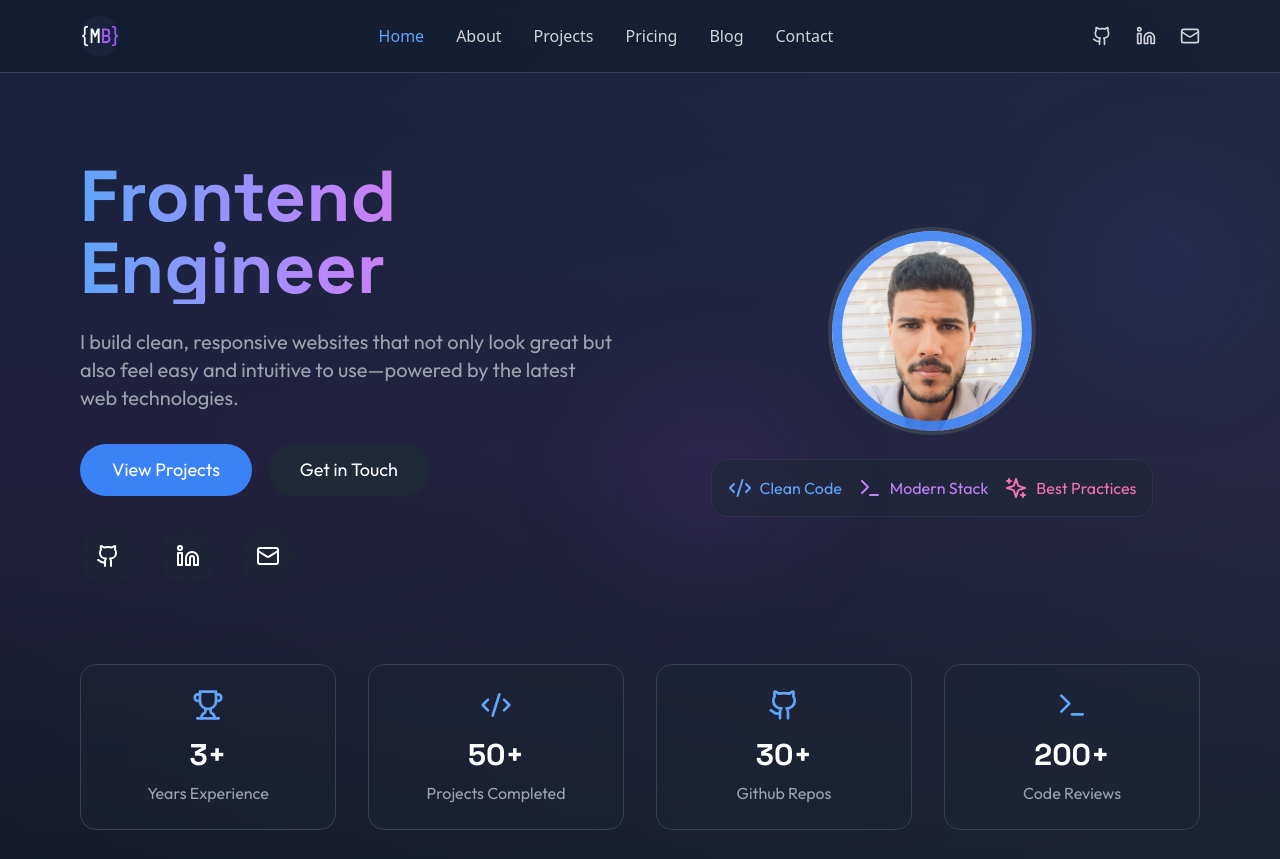
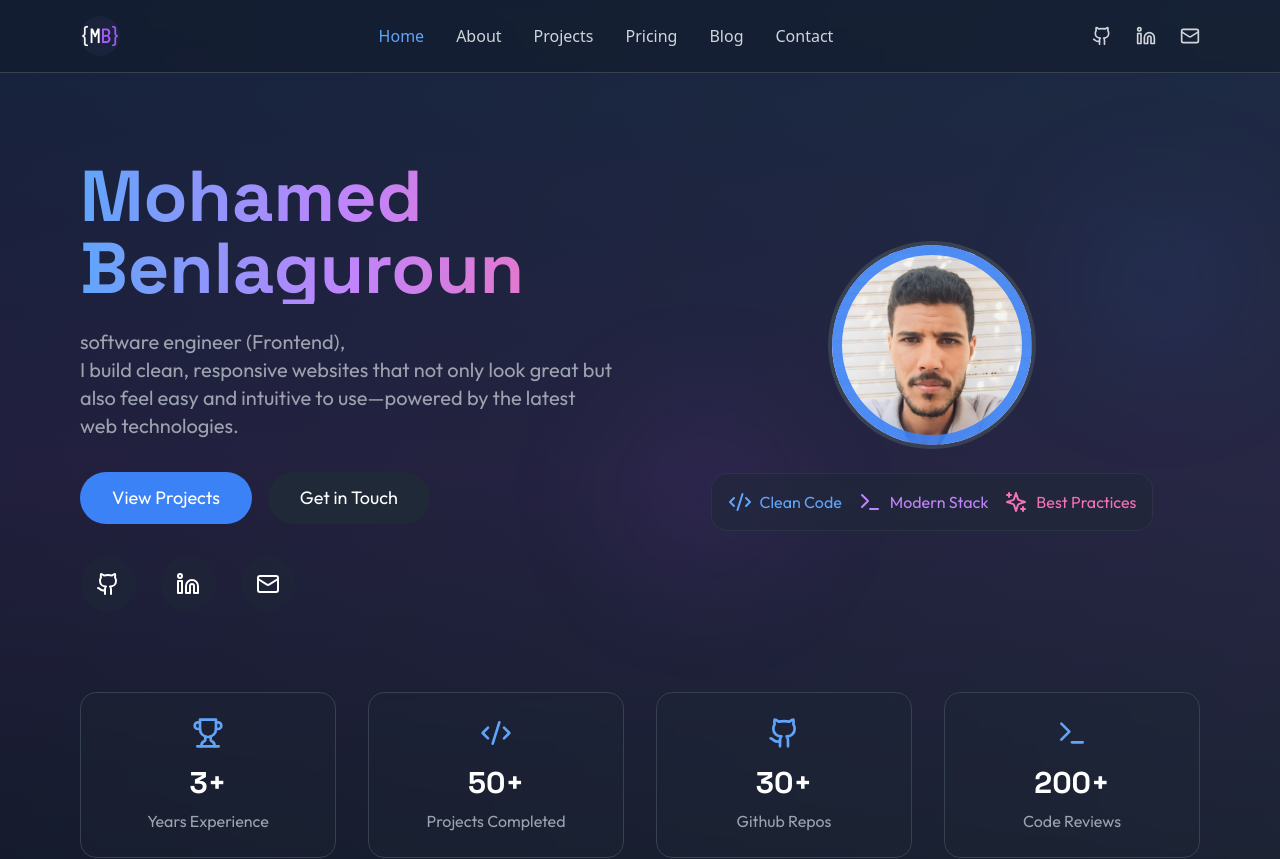
Before and after one commit to benlaguroun/portfolio-benlaguroun, a React (Vite) app: page / in a window 1280 px wide. Shown: the top 859 px of the page. Built offline with nearby package versions, Linux system fonts and the light colour scheme.

Commit message:
update hero section content

```diff
--- a/src/pages/Home.tsx
+++ b/src/pages/Home.tsx
@@ -105,9 +105,9 @@ export function Home() {
                 transition={{ duration: 0.8, delay: 0.2 }}
                 className="font-space-grotesk text-6xl md:text-7xl font-bold mb-6 bg-gradient-to-r from-blue-400 via-purple-400 to-pink-400 text-transparent bg-clip-text"
               >
-                Frontend
+                Mohamed
                 <br />
-                Engineer
+                Benlaguroun
               </motion.h1>
               <motion.p
                 initial={{ opacity: 0, y: 20 }}
@@ -115,9 +115,9 @@ export function Home() {
                 transition={{ duration: 0.8, delay: 0.4 }}
                 className="text-xl text-gray-400 mb-8"
               >
-                I build clean, responsive websites that not only look great but
-                also feel easy and intuitive to use—powered by the latest web
-                technologies.
+                software engineer (Frontend), <br />I build clean, responsive
+                websites that not only look great but also feel easy and
+                intuitive to use—powered by the latest web technologies.
               </motion.p>
 
               <motion.div
```
